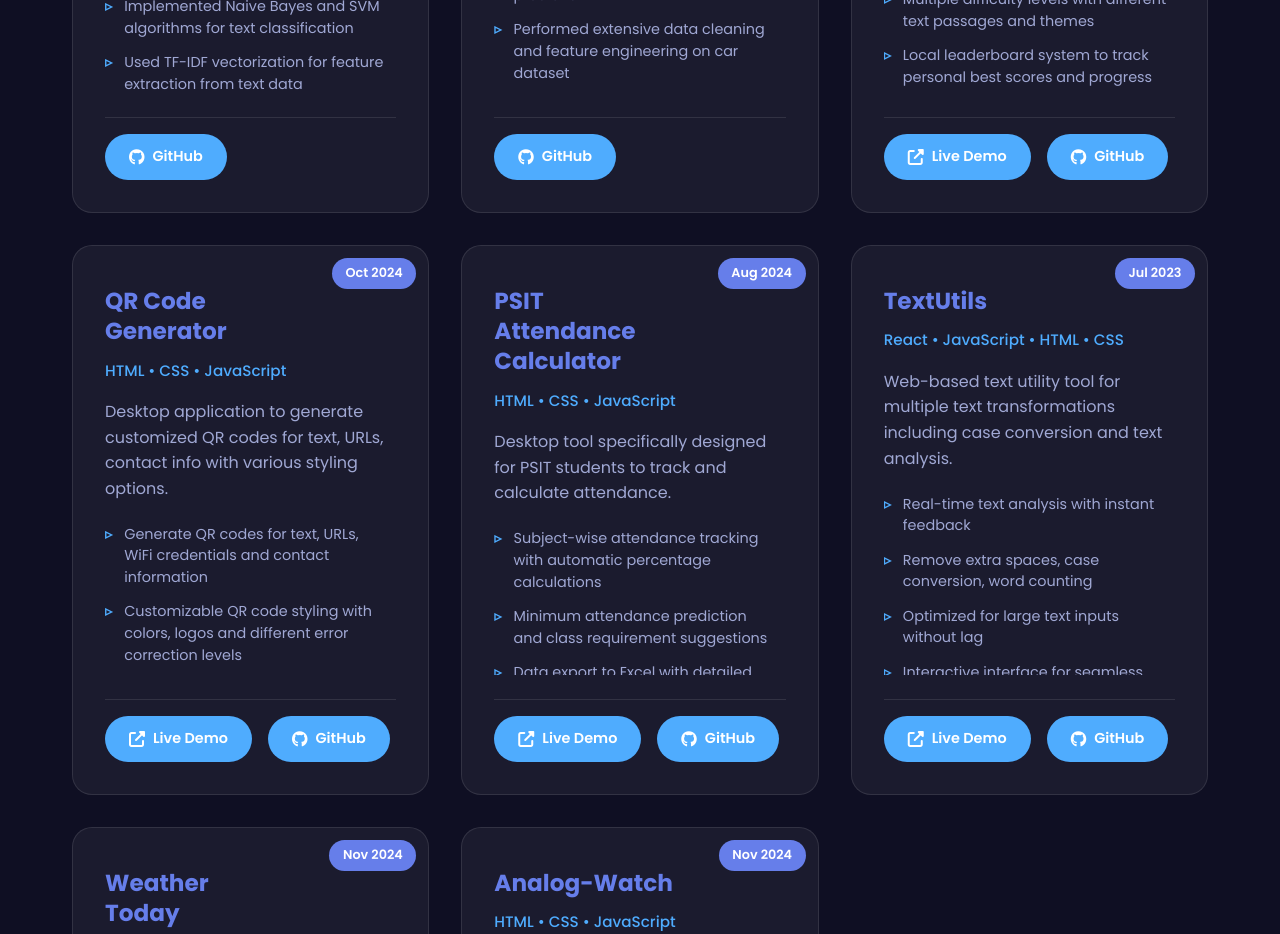
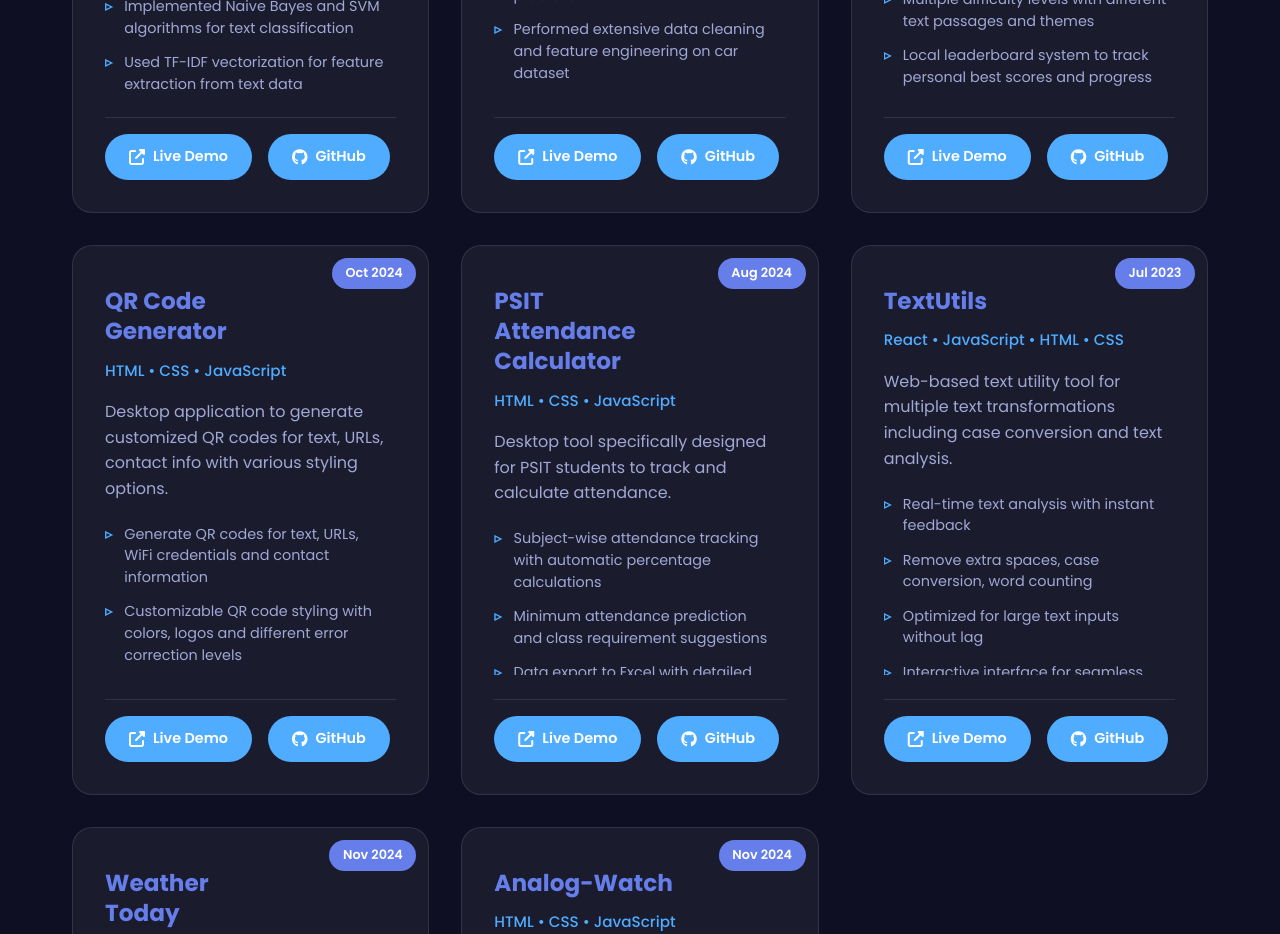
Before and after one commit to vivekbajpai82/Portfolio, a React (Create React App) app: page / in a window 1280 px wide. Shown: the part 4620-5554 px from the top of the page. Built offline with nearby package versions, Linux system fonts and the light colour scheme.

Commit message:
update project

```diff
--- a/src/components/Projects.js
+++ b/src/components/Projects.js
@@ -35,6 +35,7 @@ const projectData = [
         stack: 'Python • Scikit-learn • NLTK • Streamlit',
         description: 'Machine learning model to classify SMS messages as spam or legitimate using natural language processing techniques.',
         points: ['Implemented Naive Bayes and SVM algorithms for text classification', 'Used TF-IDF vectorization for feature extraction from text data', 'Built interactive web interface using Streamlit for real-time predictions', 'Achieved 95%+ accuracy on test dataset with comprehensive preprocessing'],
+        liveLink: 'https://spam-message-detector-p71g.onrender.com/',
         github: 'https://github.com/vivekbajpai82/Spam_Message_Detector'
     },
     {
@@ -43,6 +44,7 @@ const projectData = [
         stack: 'Python • Pandas • Regression • Flask',
         description: 'Predictive model to estimate car prices based on various features like brand, model, year, mileage and engine specifications.',
         points: ['Applied linear and polynomial regression techniques for price prediction', 'Performed extensive data cleaning and feature engineering on car dataset', 'Created REST API using Flask for model deployment and integration', 'Implemented cross-validation and hyperparameter tuning for optimal performance'],
+        liveLink: 'https://car-price-predictor-lvnl.onrender.com',
         github: 'https://github.com/vivekbajpai82/Car_Price_Predictor'
     },
     {
```
